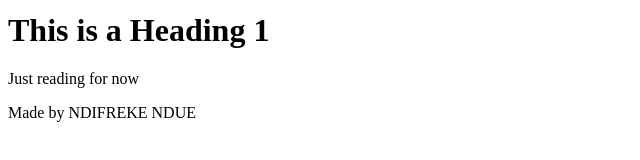
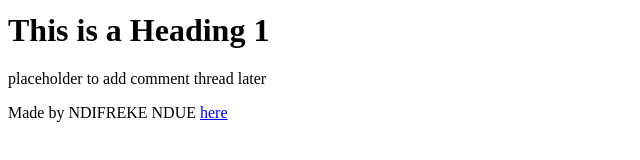
Before and after one commit to Freke09/My_First_Portfolio, a plain HTML site: page html_basic/index.html in a window 1280 px wide. Shown: the part 578-738 px from the top of the page, without its empty margins (0-640 px from the left). Drawn offline with Linux system fonts and the light colour scheme.

Commit message:
Modified index.html and tweets.html

```diff
--- a/html_basic/index.html
+++ b/html_basic/index.html
@@ -8,9 +8,10 @@
 <body>
     <header>
         <nav>
-        <a href="/tweets.html"></a>
-    </nav>
+            <a href="/tweets.html"></a>
+        </nav>
     </header>
+
     <main>
         <article>
             <p>This is paragraph one</p>
@@ -31,11 +32,12 @@
                 </article>
                 <h1>This is a Heading 1</h1>
         <aside>
-            <p>Just reading for now</p>
+            placeholder to add comment thread later
         </aside>
     </main>
+
     <footer>
-        <p>Made by NDIFREKE NDUE <a href="https://github.com/Freke09" target="_blank"></a></p>
+        <p>Made by NDIFREKE NDUE <a href="https://github.com/Freke09" target="_blank">here</a></p>
 
     </footer>
 
```
Also changed, not shown: html_basic/tweets.html (+3 -2 lines).
